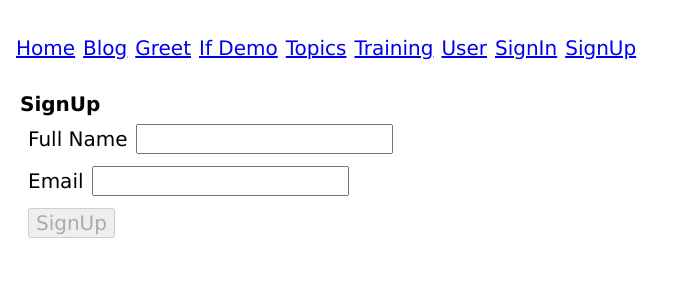
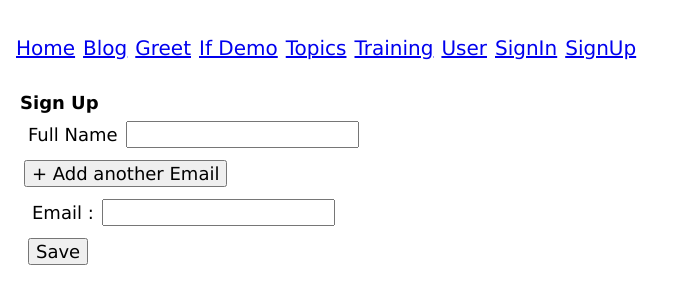
Before and after one commit to Codeworm08/angular-training, an Angular app in the folder firstapp/: page /signup in a window 1280 px wide. Shown: the top 304 px of the page, without its empty margins (0-684 px from the left). Built offline with nearby package versions, Linux system fonts and the light colour scheme.

Commit message:
dynamicform

```diff
--- a/firstapp/src/app/signup/signup.component.css
+++ b/firstapp/src/app/signup/signup.component.css
@@ -0,0 +1,5 @@
+* {
+    font-family: Verdana, Geneva, Tahoma, sans-serif;
+    font-size: 18px;
+    margin: 4px;
+}
--- a/firstapp/src/app/signup/signup.component.html
+++ b/firstapp/src/app/signup/signup.component.html
@@ -1,21 +1,22 @@
+<div>
+  <h4>Sign Up</h4>
+  <form [formGroup]="signupform">
+    <div>
+      <label for="fname">Full Name</label>
+      <input type="text" formControlName="fname" name="fname" />
+    </div>
+    <button type="button" (click)="addEmail()">+ Add another Email</button>
 
-<div>
-    <h3>SignUp</h3>
-    <form [formGroup]="frm">
+    <div formArrayName="emails">
+      <div *ngFor="let email of emails.controls; let i = index">
+        <!-- The repeated alias template -->
+        <label for="email-{{ i }}">Email :</label>
+        <input id="email-{{ i }}" type="text" [formControlName]="i" />
+      </div>
+     </div>
 
     <div>
-        <label for="">Full Name</label>
-        <input type="text" name="fname" formControlName="fname">
-    <div [hidden]="frm.get('fname')?.valid || frm.get('fname')?.pristine">
-        Full Name is required
+      <button (click)="save()">Save</button>
     </div>
-    </div>
-    <div>
-        <label for="">Email</label>
-        <input type="text" name="email" formControlName="email">
-    </div>
-    <div>
-        <button (click)="doSignup()" [disabled]="frm.invalid">SignUp</button>
-    </div>
-</form>
+  </form>
 </div>
--- a/firstapp/src/app/signup/signup.component.ts
+++ b/firstapp/src/app/signup/signup.component.ts
@@ -1,22 +1,30 @@
-import { Component } from '@angular/core';
-import { FormControl, FormGroup, Validators } from '@angular/forms';
+import { CommonModule } from '@angular/common';
+import { Component, OnInit } from '@angular/core';
+import { FormArray, FormBuilder, FormGroup, ReactiveFormsModule } from '@angular/forms';
 
 @Component({
   selector: 'app-signup',
   standalone: false,
-  templateUrl: './signup.component.html',
+   templateUrl: './signup.component.html',
   styleUrl: './signup.component.css'
 })
-export class SignupComponent {
-frm:FormGroup;
-constructor(){
-  this.frm = new FormGroup({
-    fname:new FormControl('',[Validators.required]),
-    email:new FormControl('',[Validators.required]),
-  })
+export class SignupComponent{
+  signupform: FormGroup;
+  constructor(private fb: FormBuilder) {
+    this.signupform = this.fb.group({
+      fname: [''],
+      emails: this.fb.array([this.fb.control('')])
+    })
+  }
+
+  public save(): void {
+    alert(this.signupform.get('fname')?.value + " : " + this.signupform.get('emails')?.value);
+  }
+  public get emails() {
+    return this.signupform.get('emails') as FormArray;
+  }
+
+  public addEmail() {
+    this.emails.push(this.fb.control(''));
+  }
 }
-
-public doSignup():void {
-  alert(this.frm.get('fname')?.value + " , " + this.frm.get('email')?.value);
-}
-}
```
